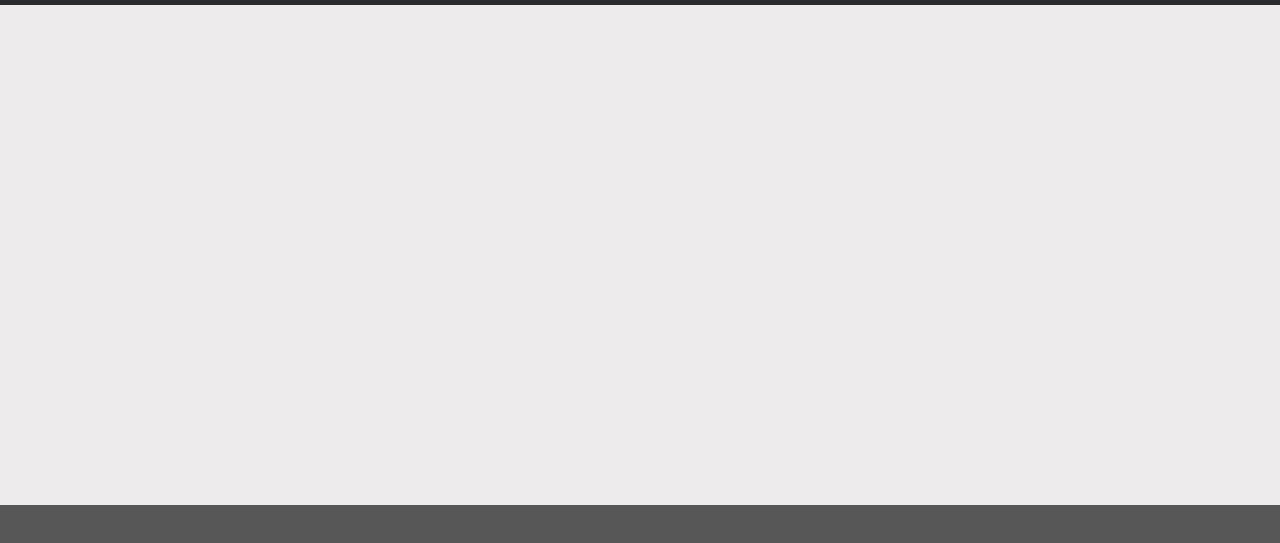
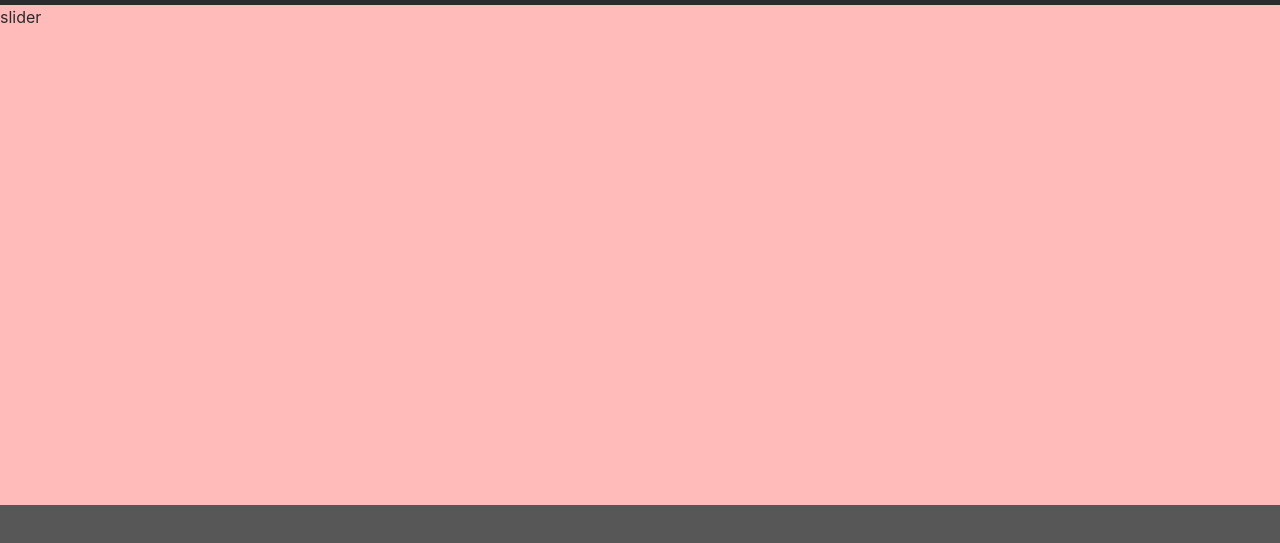
Before and after one commit to caletorres59/modulos, a plain HTML site: page index.html in a window 1280 px wide. Shown: the part 51-594 px from the top of the page. Drawn offline with Linux system fonts and the light colour scheme.

Commit message:
contenedor slider

```diff
--- a/css/style.css
+++ b/css/style.css
@@ -9,3 +9,9 @@ footer
 	height: 300px;
 	background: #585757;
 }
+/*`Slider*/
+.slider
+{
+	height: 500px;
+	background: #FFBABA;
+}
--- a/index.html
+++ b/index.html
@@ -41,6 +41,9 @@
 </header>
 
 <div class="row principal">
+ <div class="col-md-12 slider">
+   slider
+ </div>
 
 </div>
 
```
